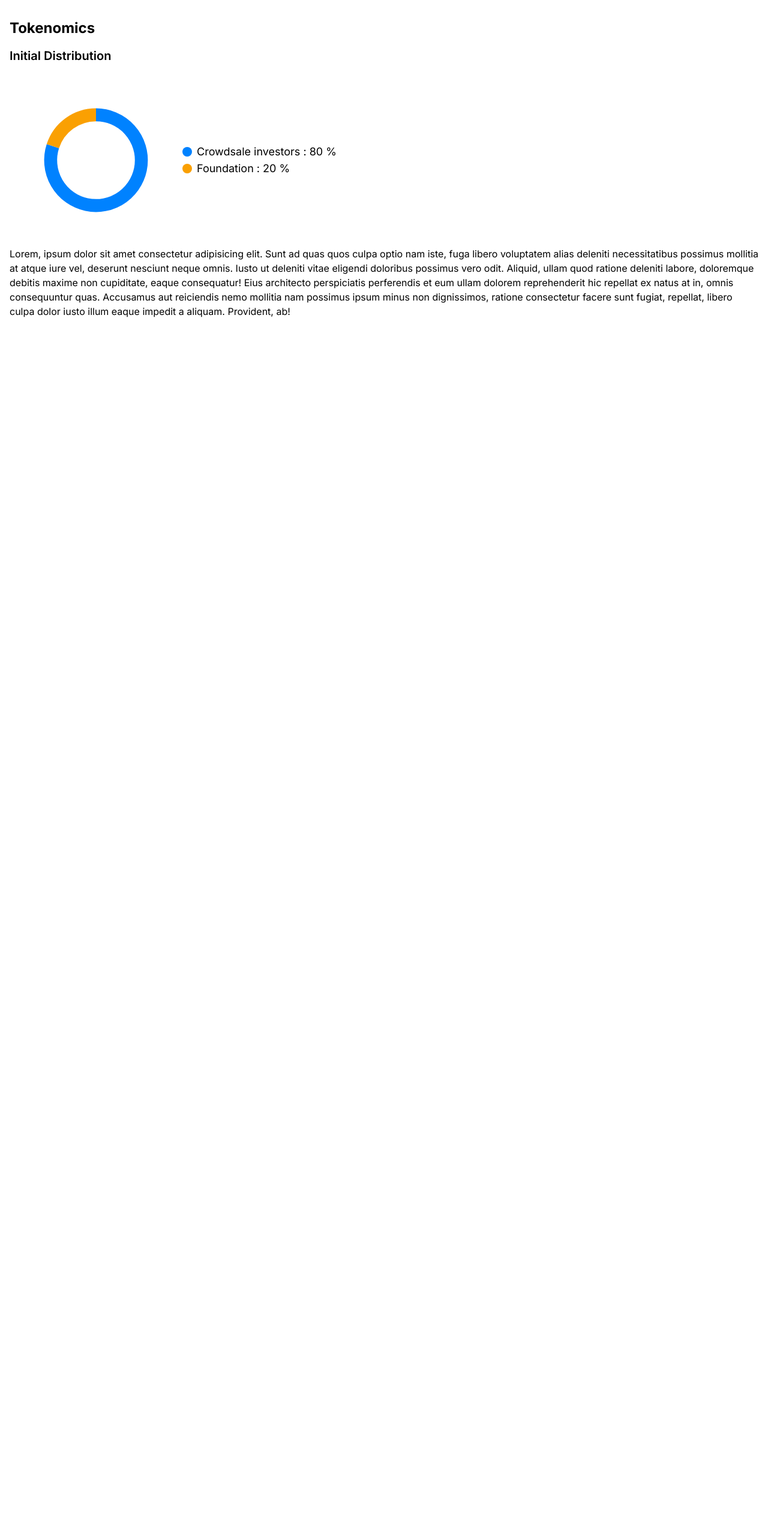
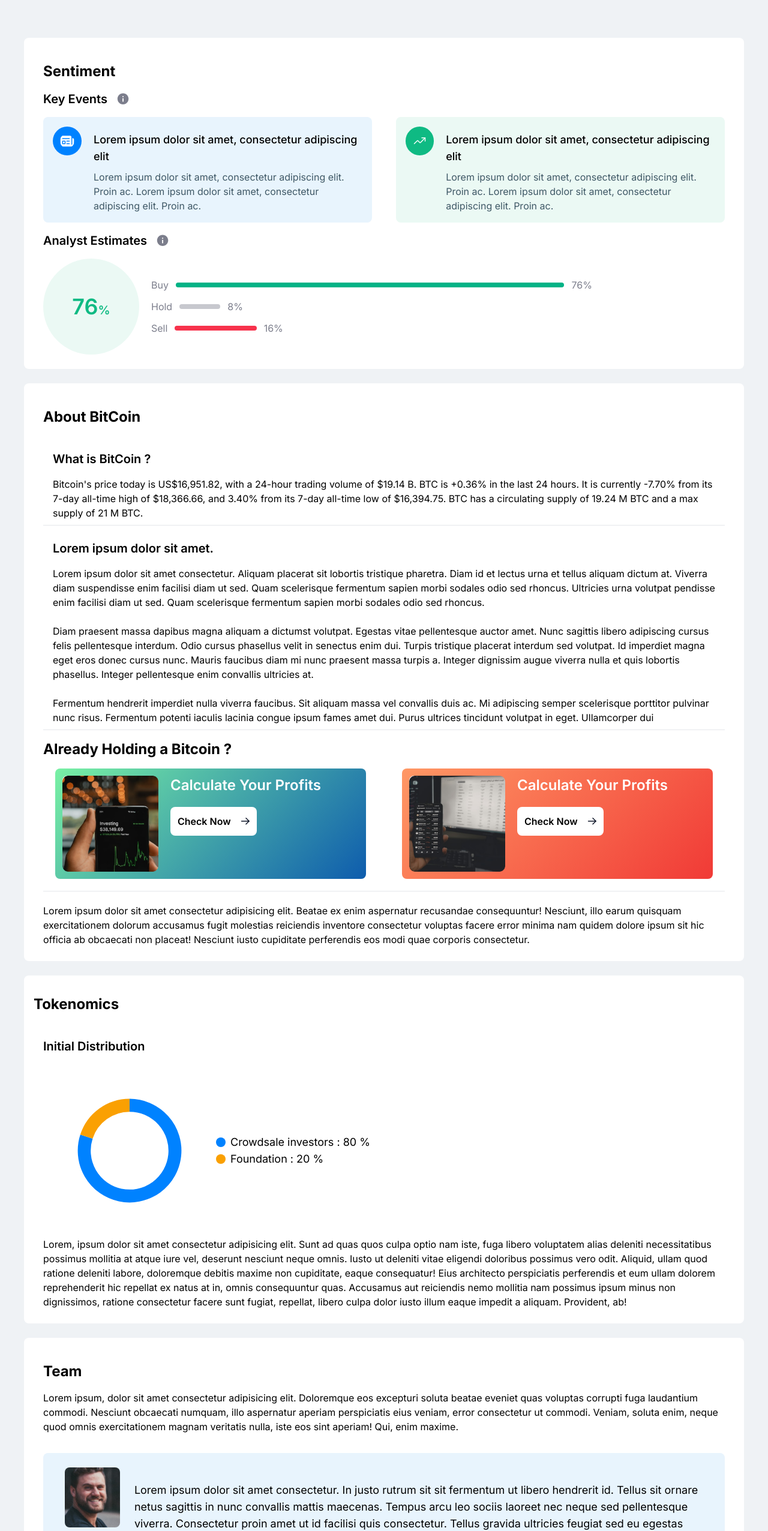
Before and after one commit to kpriyanshu2003/KoinX-Intern-Assignment, a Next.js app: page / in a window 1280 px wide. Shown: the part 83-2635 px from the top of the page at 60% size. Before the commit the page ends 800 px from the top, so only its background shows below. Built offline with nearby package versions, Linux system fonts and the light colour scheme.

Commit message:
Fixed for Collective Merge

```diff
--- a/src/app/layout.tsx
+++ b/src/app/layout.tsx
@@ -17,7 +17,7 @@
     <html lang="en">
       <body className={inter.className}>
         <Navbar />
-        <div className="bg-[#EFF2F5]">{children}</div>
+        <div className="bg-[#EFF2F5] p-4 md:p-10">{children}</div>
       </body>
     </html>
   );
--- a/src/app/page.tsx
+++ b/src/app/page.tsx
@@ -8,9 +8,12 @@
 export default function Home() {
   return (
     <div>
+      <Sentiment />
+      <About />
       <div className="hidden md:block">
         <Tokenomics />
       </div>
+      <Team />
     </div>
   );
 }
--- a/src/components/About.tsx
+++ b/src/components/About.tsx
@@ -5,11 +5,12 @@
   CardSubHeading,
   CardTitle,
 } from "@/ui/Card";
+import { PageContainer } from "@/ui/PageContainer";
 import React from "react";
 
 function About() {
   return (
-    <div className="bg-white rounded-lg p-4">
+    <PageContainer>
       <CardContainer>
         <CardTitle>About BitCoin</CardTitle>
         <CardContainer>
@@ -81,7 +82,7 @@
           perferendis eos modi quae corporis consectetur.
         </CardContent>
       </CardContainer>
-    </div>
+    </PageContainer>
   );
 }
 
--- a/src/components/Navbar.tsx
+++ b/src/components/Navbar.tsx
@@ -6,7 +6,7 @@
 import { MdOutlineClose, MdMenu } from "react-icons/md";
 
 function Navbar() {
-  const [open, setOpen] = useState(true);
+  const [open, setOpen] = useState(false);
   return (
     <div className="flex justify-between items-center px-4 md:px-10 py-5 border">
       <Image src="/icon.svg" height={100} width={100} alt="KoinX Logo" />
--- a/src/components/Sentiment.tsx
+++ b/src/components/Sentiment.tsx
@@ -4,13 +4,14 @@
   CardSubHeading,
   CardTitle,
 } from "@/ui/Card";
+import { PageContainer } from "@/ui/PageContainer";
 import SentimentCards from "@/ui/SentimentCards";
 import { ProgressBar } from "@/ui/UI-Elements";
 import React from "react";
 
 function Sentiment() {
   return (
-    <div className="bg-white p-4 rounded-lg">
+    <PageContainer>
       <CardContainer>
         <CardTitle>Sentiment</CardTitle>
         <CardContent>
@@ -58,7 +59,7 @@
           </CardContent>
         </CardContent>
       </CardContainer>
-    </div>
+    </PageContainer>
   );
 }
 
--- a/src/components/Team.tsx
+++ b/src/components/Team.tsx
@@ -1,11 +1,12 @@
 import { teamData } from "@/constants/team-data";
 import { CardContainer, CardContent, CardTitle } from "@/ui/Card";
+import { PageContainer } from "@/ui/PageContainer";
 import TeamMember from "@/ui/TeamMember";
 import React from "react";
 
 function Team() {
   return (
-    <div className="p-4 bg-white">
+    <PageContainer>
       <CardContainer>
         <CardTitle>Team</CardTitle>
         <CardContent>
@@ -16,7 +17,7 @@
           Veniam, soluta enim, neque quod omnis exercitationem magnam veritatis
           nulla, iste eos sint aperiam! Qui, enim maxime.
         </CardContent>
-        <CardContainer>
+        <CardContent>
           {teamData.map((member) => (
             <TeamMember
               key={member.name}
@@ -27,9 +28,9 @@
               {member.description}
             </TeamMember>
           ))}
-        </CardContainer>
+        </CardContent>
       </CardContainer>
-    </div>
+    </PageContainer>
   );
 }
 
--- a/src/components/Tokenomics.tsx
+++ b/src/components/Tokenomics.tsx
@@ -1,11 +1,18 @@
-import { CardContent, CardSubHeading, CardTitle } from "@/ui/Card";
+import {
+  CardContainer,
+  CardContent,
+  CardSubHeading,
+  CardTitle,
+} from "@/ui/Card";
 import React from "react";
 import { PieChartt } from "./PieChart";
+import { PageContainer } from "@/ui/PageContainer";
 
 function Tokenomics() {
   return (
-    <div className="p-4 bg-white">
+    <PageContainer>
       <CardTitle>Tokenomics</CardTitle>
+      <CardContainer>
         <CardSubHeading>Initial Distribution</CardSubHeading>
         <PieChartt />
         <CardContent>
@@ -15,13 +22,14 @@
           neque omnis. Iusto ut deleniti vitae eligendi doloribus possimus vero
           odit. Aliquid, ullam quod ratione deleniti labore, doloremque debitis
           maxime non cupiditate, eaque consequatur! Eius architecto perspiciatis
-        perferendis et eum ullam dolorem reprehenderit hic repellat ex natus at
-        in, omnis consequuntur quas. Accusamus aut reiciendis nemo mollitia nam
-        possimus ipsum minus non dignissimos, ratione consectetur facere sunt
-        fugiat, repellat, libero culpa dolor iusto illum eaque impedit a
+          perferendis et eum ullam dolorem reprehenderit hic repellat ex natus
+          at in, omnis consequuntur quas. Accusamus aut reiciendis nemo mollitia
+          nam possimus ipsum minus non dignissimos, ratione consectetur facere
+          sunt fugiat, repellat, libero culpa dolor iusto illum eaque impedit a
           aliquam. Provident, ab!
         </CardContent>
-    </div>
+      </CardContainer>
+    </PageContainer>
   );
 }
 
--- a/src/ui/Card.tsx
+++ b/src/ui/Card.tsx
@@ -4,7 +4,7 @@
 import React from "react";
 
 export function CardContainer({ children }: { children: React.ReactNode }) {
-  return <div className="p-4">{children}</div>;
+  return <div className="p-2 md:px-4">{children}</div>;
 }
 
 export function CardTitle({
--- /dev/null
+++ b/src/ui/PageContainer.tsx
@@ -0,0 +1,14 @@
+import React from "react";
+
+export function PageContainer({
+  children,
+  className,
+}: Readonly<{ children: React.ReactNode }> & { className?: string }) {
+  return (
+    <div
+      className={`${className} bg-white p-2 md:p-4 rounded-lg my-6 border border-slate-300 md:border-none`}
+    >
+      {children}
+    </div>
+  );
+}
```
Lines whose indentation alone changed are shown as unchanged.
